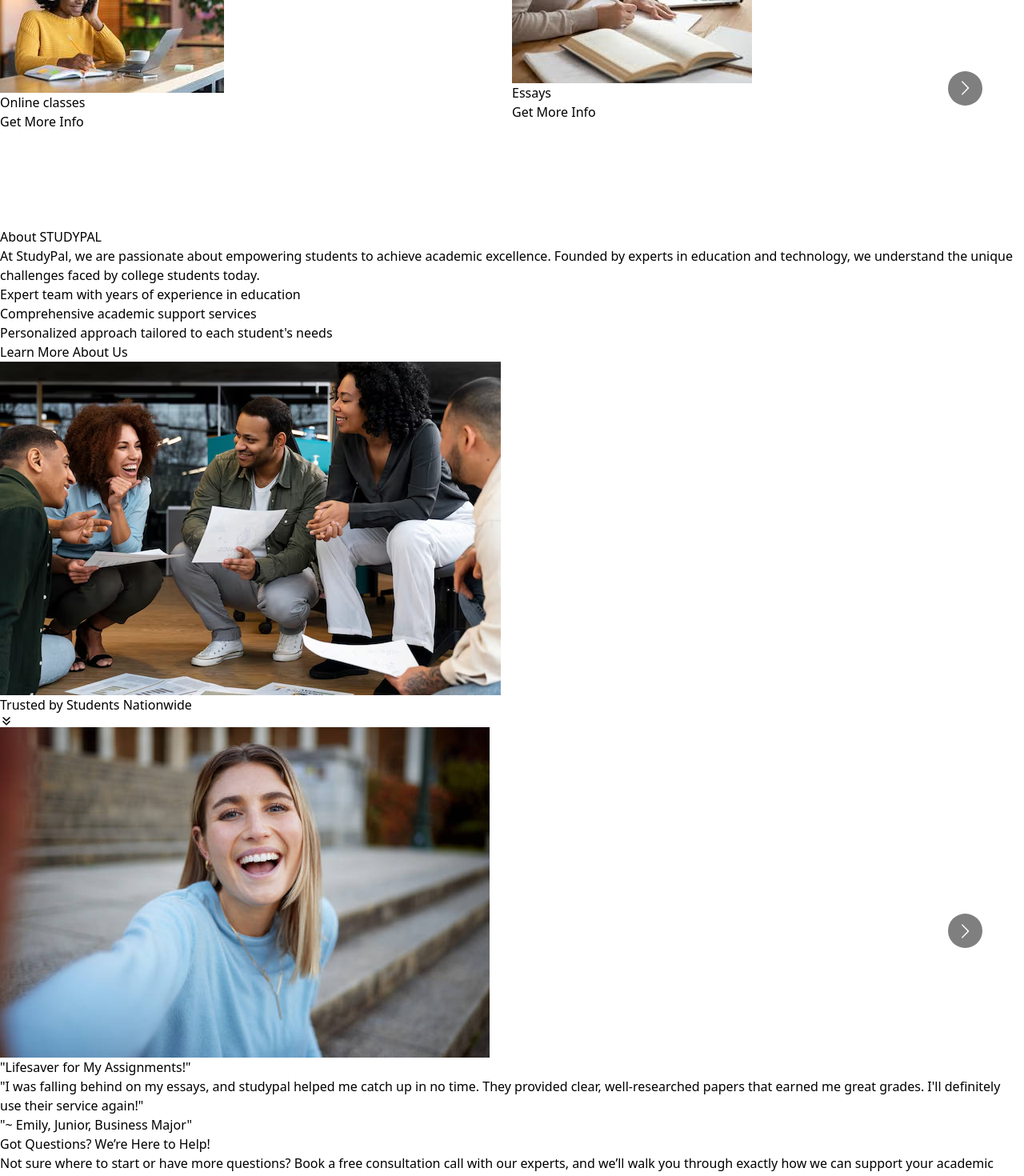
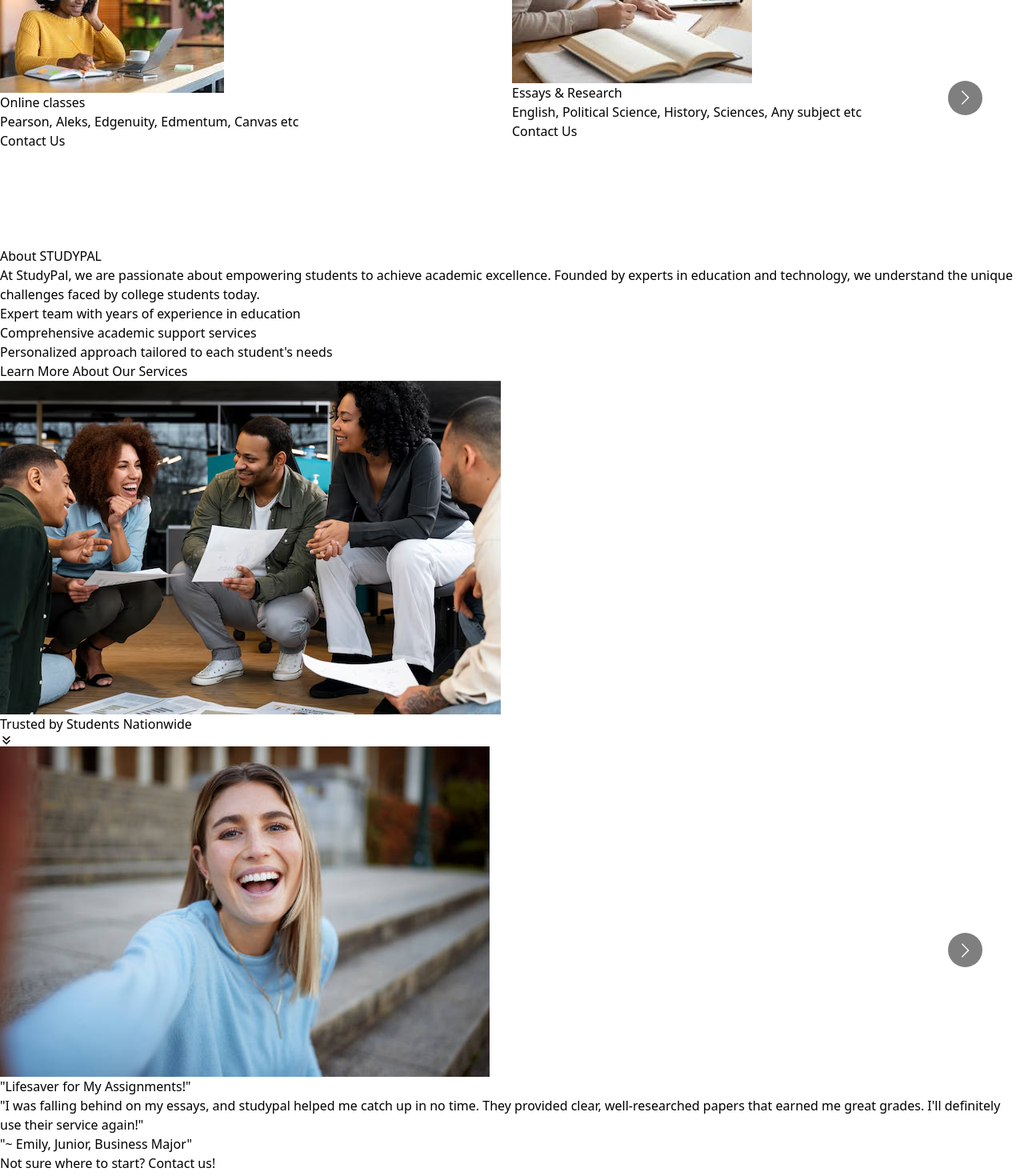
Before and after one commit to rashidali001/OnlineWeb, a React (Vite) app: page / in a window 1280 px wide. Shown: the part 760-2230 px from the top of the page at 80% size. Built offline with nearby package versions, Linux system fonts and the light colour scheme.

Commit message:
Seventh commit

```diff
--- a/src/Pages/AboutUs.jsx
+++ b/src/Pages/AboutUs.jsx
@@ -25,7 +25,7 @@ const AboutUs = ()=>{
 
           <Link to="/services">
           <button className="mt-6 px-6 py-3 bg-blue-500 text-white rounded-lg shadow-lg hover:bg-blue-600 transition">
-            Learn More About Us
+            Learn More About Our Services
           </button>
           </Link>
 
--- a/src/Pages/Consultation.jsx
+++ b/src/Pages/Consultation.jsx
@@ -7,12 +7,12 @@ const Consultation = ()=>{
     <div className="flex flex-col items-center justify-center  bg-blue-50 py-16 px-8">
       {/* Title */}
       <h2 className="text-4xl font-bold text-gray-800 mb-4 text-center">
-        Got Questions? We’re Here to Help!
+      Not sure where to start? Contact us!
       </h2>
 
       {/* Description */}
       <p className="text-lg text-gray-600 text-center max-w-xl mb-6">
-        Not sure where to start or have more questions? Book a <span className="font-semibold">free consultation call</span> with our experts, and we’ll walk you through exactly how we can support your academic journey.
+        We’ll walk you through exactly how we can support your academic journey.
       </p>
 
       {/* Call-to-action */}
@@ -25,7 +25,7 @@ const Consultation = ()=>{
       {/* Schedule Button */}
       <a href="https://wa.me/971525532808">
       <button className="px-8 py-4 bg-blue-500 text-white font-semibold rounded-lg shadow-md hover:bg-blue-600 transition">
-        Schedule a Free Call
+        Contact us
       </button>
       </a>
     </div>
--- a/src/Pages/Homepage.jsx
+++ b/src/Pages/Homepage.jsx
@@ -17,7 +17,7 @@ const Homepage = ()=>{
                 <div>STUDYPALWRITERS</div>
 
                 <a href="#services">
-                <div className="border border-red-400 p-3">
+                <div className="border border-red-400 p-3 transition hover:bg-red-400">
                     Services
                 </div>
                 </a>
--- a/src/Pages/Services.jsx
+++ b/src/Pages/Services.jsx
@@ -2,15 +2,13 @@ import { HiChevronDoubleDown } from "react-icons/hi";
 import { Link } from "react-router-dom";
 import Carousel from "react-multi-carousel";
 import "react-multi-carousel/lib/styles.css";
-import BaseImage from '../assets/baseImage.webp'
 import OnlineClasses from '../assets/OnlineClasses.jfif'
 import Essay from '../assets/Essay.jfif'
 import Math from '../assets/Math.jfif'
 import programming from '../assets/programming.jfif'
 import med from '../assets/med.jfif'
-import history from '../assets/history.jfif'
 import chem from '../assets/chem.jfif'
-import bio from '../assets/bio.jfif'
+
 
 
 const responsive = {
@@ -37,44 +35,39 @@ const servicesMemory = [
     {
         id:1,
         image:OnlineClasses,
-        decription:"Online classes"
+        decription:"Online classes",
+        description2:"Pearson, Aleks, Edgenuity, Edmentum, Canvas etc"
     },
     {
         id:2,
         image:Essay,
-        decription:"Essays"
+        decription:"Essays & Research",
+        description2:"English, Political Science, History, Sciences, Any subject etc"
     },
     {
         id:3,
         image:Math,
-        decription:"Mathematics"
+        decription:"Mathematics",
+        description2:"Statistics, Algebra, Probability, Calculus, SPSS etc"
     },
     {
         id:4,
         image:med,
-        decription:"Medicine & Nursing"
+        decription:"Medicine & Nursing",
+        description2:"Anatomy, Pathology, Case studies etc"
     },
     {
         id:5,
         image:programming,
-        decription:"Programming & IT"
-    },
-    {
-        id:6,
-        image:history,
-        decription:"History"
+        decription:"Programming & IT",
+        description2:"AI, Computer Networks, Mathlab, All programming languages & libraries etc"
     },
     {
         id:8,
         image:chem,
-        decription:"Chemistry"
-    },
-    {
-        id:9,
-        image:bio,
-        decription:"Biology"
-    },
-
+        decription:"Lab reports",
+        description2:"Chemistry, Biology, Physics etc"
+    }
 ]
 
 const Services = ()=>{
@@ -95,9 +88,10 @@ const Services = ()=>{
                 <img src={service.image}  alt="service image" className="w-full h-48"/>
                 <div className="p-3">
                     <p className="text-2xl font-bold">{service.decription}</p>
-                    <Link to="/services">
-                    <button className="transiton transition-all border border-black p-2 mt-4  hover:bg-black hover:text-slate-50">Get More Info</button>
-                    </Link>
+                    <p className="text-md italic w-auto h-16 mt-2">{service.description2}</p>
+                    <a href="https://wa.me/971525532808">
+                    <button className="transiton transition-all border border-black p-2 mt-4  hover:bg-black hover:text-slate-50">Contact Us</button>
+                    </a>
                 </div>
 
             </div>
--- a/src/Pages/Socials.jsx
+++ b/src/Pages/Socials.jsx
@@ -19,10 +19,11 @@ const Socials = ()=>{
 
       {/* Social Media Icons */}
       <div className="flex space-x-6 mt-4">
-        {/* Replace with actual links */}
+        {/* Replace with actual links
         <a href="#" target="_blank" rel="noopener noreferrer" className="text-gray-500 hover:text-blue-600">
          <SlSocialInstagram/>
         </a>
+        */}
 
         <a href="#" target="_blank" rel="noopener noreferrer" className="text-gray-500 hover:text-blue-600">
          <CgMail/>
```
